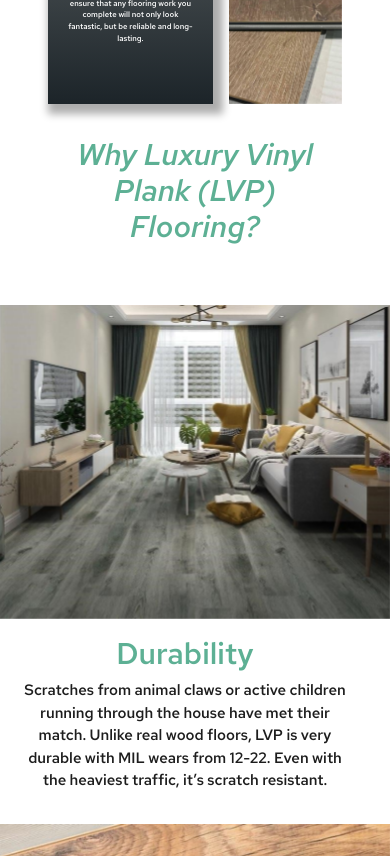
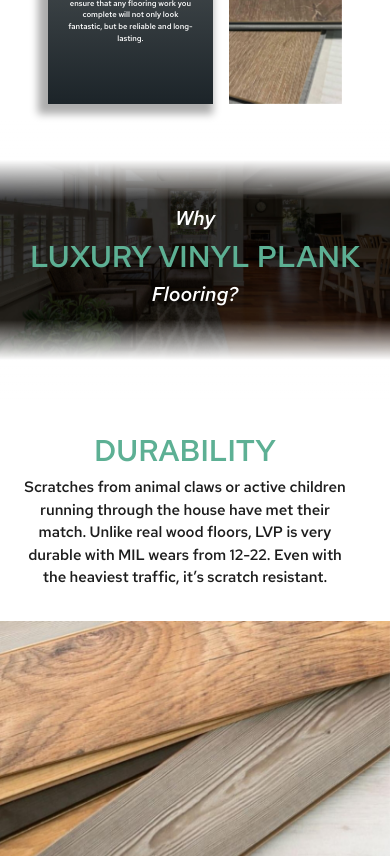
Before and after one commit to rmbass3/overstock_app, a React (Create React App) app: page / in a window 390 px wide. Shown: the part 1960-2816 px from the top of the page. Built offline with nearby package versions, Linux system fonts and the light colour scheme.

Commit message:
Finished about redesign

```diff
--- a/src/App.css
+++ b/src/App.css
@@ -64,6 +64,7 @@
   flex-direction: column;
   z-index: -1;
 }
+
 
 #home {
   position: relative;
@@ -138,12 +139,53 @@
   height: 80px;
   position: relative;
   z-index: 1;
+
+}
+
+.trans-top {
   margin-top: -40px;
 }
+
+.trans-bottom {
+  margin-bottom: -40px;
+}
+
 
 
 /* Home Transition */
 
+.App .lvf-banner {
+  background-repeat: no-repeat;
+  background-position: center;
+  background-size: cover;
+  height: clamp(200px, 50vw, 600px) !important;
+  display: flex;
+  justify-content: center;
+  align-items: center;
+  flex-direction: column;
+}
+
+.lvf-banner .lvf-title-container {
+  white-space: nowrap;
+  display: flex;
+  justify-content: center;
+  align-items: center;
+  flex-direction: column;
+  text-align: center;
+}
+
+.lvf-title-container .lvf-title-intro {
+  color: white;
+  font-family: RedHatItalics;
+  font-size: clamp(20px, 4vw, 60px);
+}
+
+.lvf-title-container .lvf-title-lvp {
+  color: var(--logo-color);
+  font-family: RedHatMedium;
+  font-size: clamp(30px, 6vw, 90px);
+  text-transform: uppercase;
+}
 
 .home-trans1 .trans1-text-col {
   background-color: rgba(90, 90, 90, 0);
@@ -170,7 +212,7 @@
   color: rgb(29, 29, 29);
   font-family: RedHatMedium;
   text-align: center;
-  font-size: clamp(15px, 1.5vw, 22.5px);
+  font-size: clamp(15px, 2vw, 25px);
   padding-right: 20px;
 }
 
@@ -178,8 +220,9 @@
   color: var(--logo-color);
   font-family: RedHatMedium;
   text-align: center;
-  font-size: clamp(30px, 3vw, 45px);
+  font-size: clamp(30px, 4vw, 50px);
   padding-right: 20px;
+  text-transform: uppercase;
 }
 
 
@@ -289,7 +332,7 @@
   display: flex;
   align-items: center;
   background: linear-gradient(0deg, rgba(28,36,41,1) 0%, rgba(84,90,92,1) 100%);
-  box-shadow: 5px 5px 8px 5px rgb(173, 173, 173);
+  box-shadow: -5px 5px 8px 5px rgb(173, 173, 173);
 }
 
 .about-img-col {
@@ -326,7 +369,6 @@
   display: flex;
   align-items: center;
   background: linear-gradient(0deg, rgba(28,36,41,1) 0%, rgba(84,90,92,1) 100%);
-  box-shadow: 0px 5px 8px 5px rgb(173, 173, 173);
   margin: 0 12px;
   height: clamp(150px, 31.5vw, 375px)!important ;
 }
--- a/src/components/Home.js
+++ b/src/components/Home.js
@@ -36,7 +36,7 @@ function Home(props) {
           </div>
         </div>
       </ParallaxBanner>
-      <div className="gradient-trans" />
+      <div className="gradient-trans trans-top" />
     </div>
   )
 }
--- a/src/components/HomeTransition.js
+++ b/src/components/HomeTransition.js
@@ -1,58 +1,39 @@
 import React from "react";
 import { ParallaxBanner } from 'react-scroll-parallax';
-import trans1img1 from '../imgs/trans1-img1.jpg'
 import trans1img2 from '../imgs/trans1-img2.jpg'
 import trans1img3 from '../imgs/trans1-img3.jpg'
 import trans1img4 from '../imgs/trans1-img4.jpg'
 import trans1img5 from '../imgs/trans1-img5.jpg'
 import trans1img6 from '../imgs/trans1-img6.jpg'
 import ScrollAnimation from "react-animate-on-scroll";
+import bgMain2 from '../imgs/bg-main-dark.jpg'
 
 function HomeTransition(props) {
   return (
-    <div className="home-trans1">
+    <div className="home-trans1" id="lvp">
+      <div className="gradient-trans trans-bottom" />
+      <ParallaxBanner
+        className="lvf-banner"
+        layers={[
+          {
+            image: bgMain2,
+            amount: 0.5,
+          },
+        ]}
+      >
+        <div className="container lvf-title-container">
+          <ScrollAnimation animateIn="fadeIn" duration={2}>
+            <h2 className="lvf-title-intro">Why</h2>
+            <h1 className="lvf-title-lvp">Luxury Vinyl Plank</h1>
+            <h2 className="lvf-title-intro">Flooring?</h2>
+          </ScrollAnimation>
+        </div>
+      </ParallaxBanner>
+      <div className="gradient-trans trans-top" />
       <div className="trans1-container">
-        <div className="row row-cols-1 row-cols-md-2 gx-0 mb-0 mt-0 mt-md-4">
-          <div className="col order-1 order-md-1">
-            <ScrollAnimation animateIn="fadeInLeft" animateOnce={true}>
-              <div className="col trans1-text-col">
-                <div className="trans1-box-left p-3 p-md-0">
-                  <div className="container trans1-title-container">
-                    <h3 className="trans1-title">
-                      Why Luxury Vinyl <br/>
-                      Plank (LVP) <br/>
-                      Flooring?
-                    </h3>
-                  </div>
-                  <div className="triangle-right-bottom d-none d-md-block"/>
-                </div>
-              </div>
-            </ScrollAnimation>
-          </div>
-          <div className="col order-2 order-md-2">
-            <ScrollAnimation animateIn="fadeInRight" animateOnce={true}>
-              <div className="col trans1-img-col">
-                <ParallaxBanner
-                  className="parallax-trans1-right"
-                  layers={[
-                    {
-                      image: trans1img1,
-                      amount: 0.5
-                    }
-                  ]}
-                  style={{
-                    height: '314px'
-                  }}
-                >
-                <div className="triangle-left-top d-none d-md-block"/>
-                </ParallaxBanner>
-              </div>
-            </ScrollAnimation>
-          </div>
-        </div>
-        <div className="row row-cols-1 row-cols-md-2 gx-0 mb-0  ">
+        <div className="row row-cols-1 row-cols-md-2 gx-0 mb-0 mt-3 mt-sm-4 mt-md-5">
           <div className="col order-2 order-md-1">
-            <ScrollAnimation animateIn="fadeInLeft" animateOnce={true}>
+            <ScrollAnimation animateIn="fadeInLeft" animateOut="fadeOutLeft" duration={0.5}>
               <div className="col trans1-img-col">
               <ParallaxBanner
                   className="parallax-trans1-right"
@@ -72,7 +53,7 @@ function HomeTransition(props) {
             </ScrollAnimation>
           </div>
           <div className="col order-1 order-md-2">
-            <ScrollAnimation animateIn="fadeInRight" animateOnce={true}>
+            <ScrollAnimation animateIn="fadeInRight" animateOut="fadeOutRight" duration={0.5}>
               <div className="col trans1-text-col">
                 <div className="trans1-box-right p-3 p-md-0">
                   <div className="triangle-left-bottom d-none d-md-block"/>
@@ -92,7 +73,7 @@ function HomeTransition(props) {
         {/* Row Set 2 */}
         <div className="row row-cols-1 row-cols-md-2 gx-0 mb-0  ">
           <div className="col order-1 order-md-1">
-            <ScrollAnimation animateIn="fadeInLeft" animateOnce={true}>
+            <ScrollAnimation animateIn="fadeInLeft" animateOut="fadeOutLeft" duration={0.5}>
               <div className="col trans1-text-col">
                 <div className="trans1-box-left p-3 p-md-0">
                     <div className="container trans1-text-container ps-0 ps-md-3">
@@ -100,7 +81,7 @@ function HomeTransition(props) {
                         Price
                       </h4>
                       <p className="trans1-text">
-                        Luxury vinyl plank flooring is a cost-effective way to update your home without breaking the bank. You can save thousands without sacrificing on style. Unlike real wood or even LVP at most stores, you can find quality LVP at Overstock Discount Flooring for less than half of typical “big box” stores.
+                        Luxury vinyl plank flooring is a cost-effective way to update your home without breaking the bank. Unlike real wood or even LVP at most stores, you can find quality LVP at Overstock Discount Flooring for less than half of typical “big box” stores.
                       </p>
                     </div>
                     <div className="triangle-right-bottom d-none d-md-block"/>
@@ -109,7 +90,7 @@ function HomeTransition(props) {
             </ScrollAnimation>
           </div>
           <div className="col order-2 order-md-2">
-            <ScrollAnimation animateIn="fadeInRight" animateOnce={true}>
+            <ScrollAnimation animateIn="fadeInRight" animateOut="fadeOutRight" duration={0.5}>
               <div className="col trans1-img-col">
                 <ParallaxBanner
                   className="parallax-trans1-right"
@@ -131,7 +112,7 @@ function HomeTransition(props) {
         </div>
         <div className="row row-cols-1 row-cols-md-2 gx-0 mb-0  ">
           <div className="col order-2 order-md-1">
-            <ScrollAnimation animateIn="fadeInLeft" animateOnce={true}>
+            <ScrollAnimation animateIn="fadeInLeft" animateOut="fadeOutLeft" duration={0.5}>
               <div className="col trans1-img-col">
               <ParallaxBanner
                   className="parallax-trans1-right"
@@ -151,7 +132,7 @@ function HomeTransition(props) {
             </ScrollAnimation>
           </div>
           <div className="col order-1 order-md-2">
-            <ScrollAnimation animateIn="fadeInRight" animateOnce={true}>
+            <ScrollAnimation animateIn="fadeInRight" animateOut="fadeOutRight" duration={0.5}>
               <div className="col trans1-text-col">
                 <div className="trans1-box-right p-3 p-md-0">
                   <div className="triangle-left-bottom d-none d-md-block"/>
@@ -171,7 +152,7 @@ function HomeTransition(props) {
         {/* Row Set 3 */}
         <div className="row row-cols-1 row-cols-md-2 gx-0 mb-0  ">
           <div className="col order-1 order-md-1">
-            <ScrollAnimation animateIn="fadeInLeft" animateOnce={true}>
+            <ScrollAnimation animateIn="fadeInLeft" animateOut="fadeOutLeft" duration={0.5}>
               <div className="col trans1-text-col">
                 <div className="trans1-box-left p-3 p-md-0">
                   <div className="container trans1-text-container ps-0 ps-md-3">
@@ -188,7 +169,7 @@ function HomeTransition(props) {
             </ScrollAnimation>
           </div>
           <div className="col order-2 order-md-2">
-            <ScrollAnimation animateIn="fadeInRight" animateOnce={true}>
+            <ScrollAnimation animateIn="fadeInRight" animateOut="fadeOutRight" duration={0.5}>
               <div className="col trans1-img-col">
                 <ParallaxBanner
                   className="parallax-trans1-right"
@@ -210,7 +191,7 @@ function HomeTransition(props) {
         </div>
         <div className="row row-cols-1 row-cols-md-2 gx-0 mb-0  ">
           <div className="col order-2 order-md-1">
-            <ScrollAnimation animateIn="fadeInLeft" animateOnce={true}>
+            <ScrollAnimation animateIn="fadeInLeft" animateOut="fadeOutLeft" duration={0.5}>
               <div className="col trans1-img-col">
               <ParallaxBanner
                   className="parallax-trans1-right"
@@ -230,7 +211,7 @@ function HomeTransition(props) {
             </ScrollAnimation>
           </div>
           <div className="col order-1 order-md-2">
-            <ScrollAnimation animateIn="fadeInRight" animateOnce={true}>
+            <ScrollAnimation animateIn="fadeInRight" animateOut="fadeOutRight" duration={0.5}>
               <div className="col trans1-text-col">
                 <div className="trans1-box-right p-3 p-md-0">
                   <div className="triangle-left-bottom d-none d-md-block"/>
@@ -239,7 +220,7 @@ function HomeTransition(props) {
                       Low-Maintenance
                     </h4>
                     <p className="trans1-text">
-                      When it comes to maintenance, it doesn’t get any easier than LVP. These floors are 100% waterproof and are installed on a 5G click and lock system to ensure no water leakage. No wax? No polish? No problem. Today’s LVP doesn’t need added chemicals to hold its shine. Simply clean with a dust mop or for a deeper clean you can easily damp mop to keep sanitized and sterilized. Great for pet accidents or kids spills.
+                      When it comes to maintenance, it doesn’t get any easier than LVP. These floors are 100% waterproof and ensure no water leakage. No wax? No polish? No problem. Today’s LVP doesn’t need added chemicals to hold its shine.
                     </p>
                   </div>
                 </div>
--- a/src/components/Navbar.js
+++ b/src/components/Navbar.js
@@ -16,6 +16,7 @@ function Header(props) {
             <Nav className="ms-auto">
               <Nav.Link href="#home">Home</Nav.Link>
               <Nav.Link href="#about">About</Nav.Link>
+              <Nav.Link href="#lvp">LVP</Nav.Link>
               <Nav.Link href="#gallery">Gallery</Nav.Link>
               <Nav.Link href="#contact">Contact</Nav.Link>
             </Nav>
```
Also changed, not shown: src/components/About.js (+3 -5 lines).
